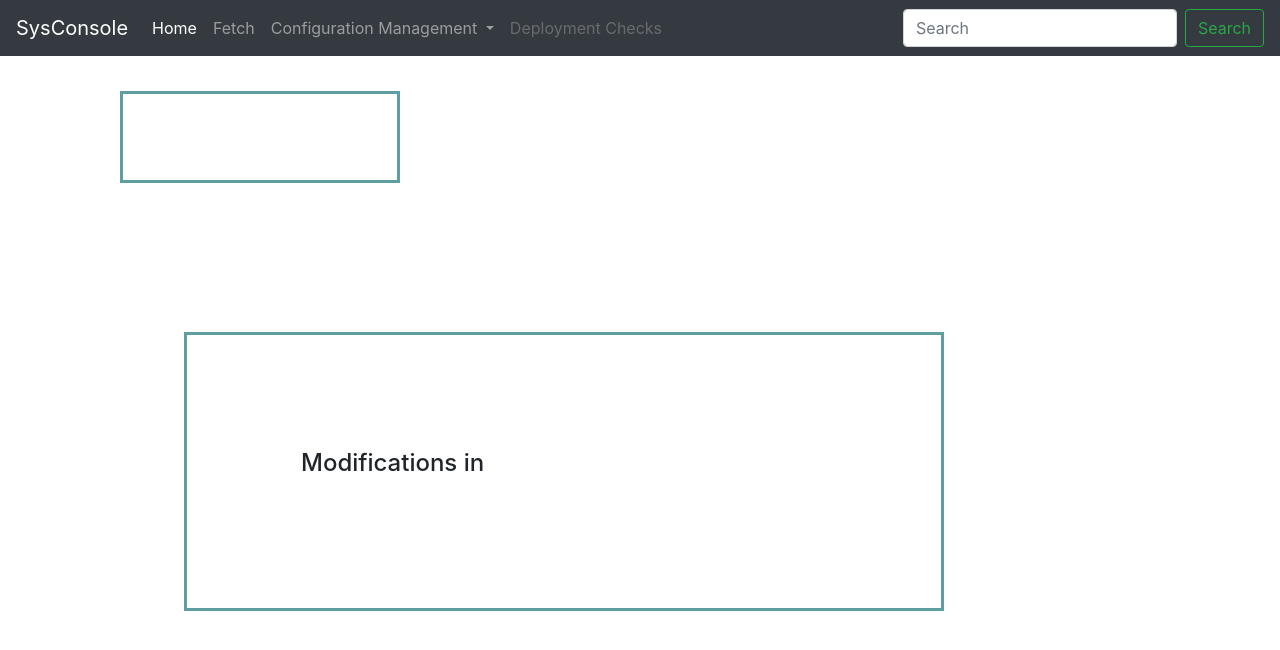
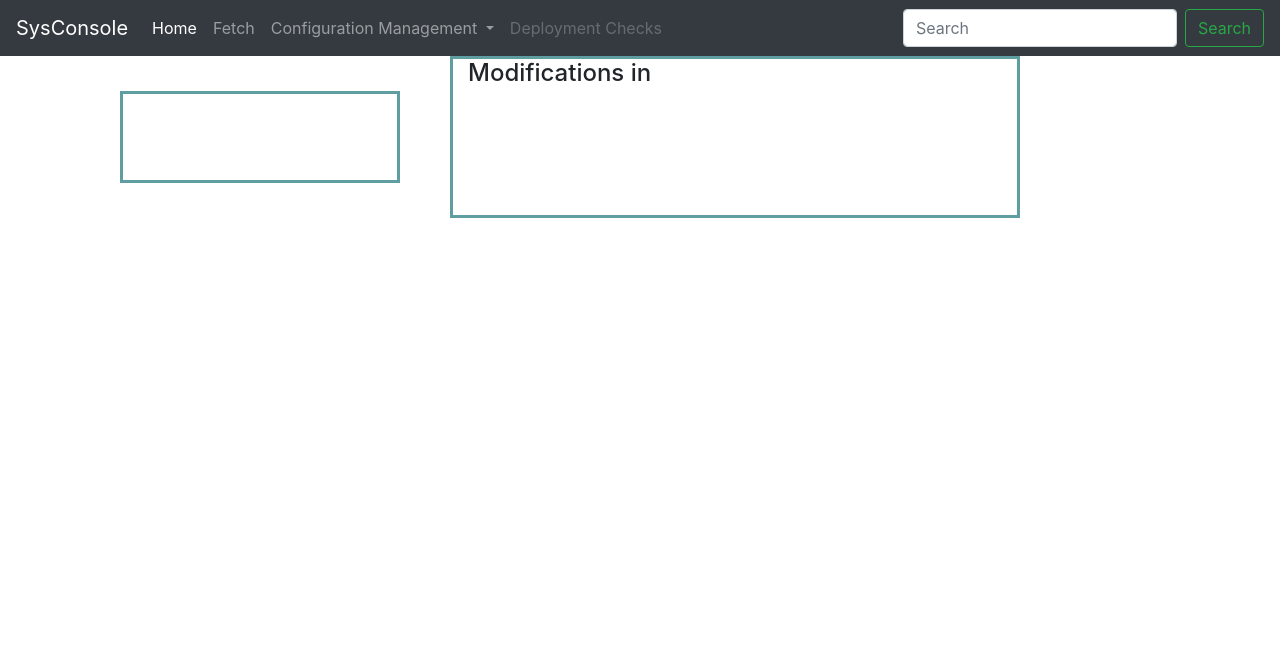
Before and after one commit to SBits2019/av_sysconsole, a Flask app: template templates/comp_detail.html in a window 1280 px wide. Shown: the top 650 px of the page. Run offline with Flask 2, Linux system fonts and the light colour scheme; the template is opened without the code that fills it, so the values that code supplies are empty; some libraries are stand-ins or nearby versions.

Commit message:
added requirements.txt

```diff
--- a/app.py
+++ b/app.py
@@ -1,4 +1,4 @@
-from flask import Flask, jsonify, render_template, redirect, url_for
+from flask import Flask, jsonify, render_template
 import json
 
 app = Flask(__name__)
@@ -30,7 +30,7 @@
     changed_comps = [(k, v) for k, v in data.items()]
     # get all the configs
     all_files = get_allconfigfiles()
-    print(all_files)
+    # print(all_files)
 
     return render_template('components.html', changed_components=changed_comps, components=all_files)
 
@@ -49,7 +49,8 @@
                 files = c['config_files']
                 for i in files:
                     if i['file_name'] == detail_file:
-                        return render_template('comp_detail.html', attribute_modifications=i['attribute_modifications'],
+                        return render_template('comp_detail.html',
+                                               attribute_modifications=i['attribute_modifications'],
                                                file_name=i['file_name'], components=comps,
                                                changed_components=changed_comps)
 
--- a/static/styles/index.css
+++ b/static/styles/index.css
@@ -9,8 +9,6 @@
     list-style-image : url('/static/images/server_x_icon.png');
 }
 
-.col-sm-8{
+.col-sm-6{
     border : 3px solid cadetblue;
-    padding : 10%;
-    margin : 10%;
 }
--- a/templates/comp_detail.html
+++ b/templates/comp_detail.html
@@ -1,7 +1,7 @@
 {% extends 'base.html' %}
 
 {% block title %}
-    Component
+File Details
 {% endblock %}
 
 {% block body %}
@@ -9,25 +9,24 @@
     <div class = 'col-sm-4'>
         <div id='compos'>
             <ul>
-                {% for comp in components %}
-                    <li id='comp_list'>{{ comp[0] }}</li>
+                {% for comp in components%}
+            <li id='comp_list'>{{ comp[0] }}</li>
                     <ul>
                         {% for i in comp[1] %}
-                            {% if i in changed_components %}
-                                <li><a href="">{{ i }}</a></li>
+                            {% if i in changed_components%}
+                            <li><a href="{{ url_for('get_file_attrs', detail_component=comp[0], detail_file=i) }}">{{ i }}</a></li>
                             {% else %}
                                 <li>{{ i }}</li>
                             {% endif %}
                         {% endfor %}
-                        <hr>
                     </ul>
-                {% endfor %}
-            </ul>
-        </div>
+                    <hr>
+            {% endfor %}
+        </ul>
     </div>
+</div>
 
-
-    <div class='col-sm-8'>
+    <div class='col-sm-6'>
         <h4>Modifications in {{ file_name }}</h4>
         <ol>
             <ul>
```
Also changed, not shown: requirements.txt (added, +13 -0 lines).
